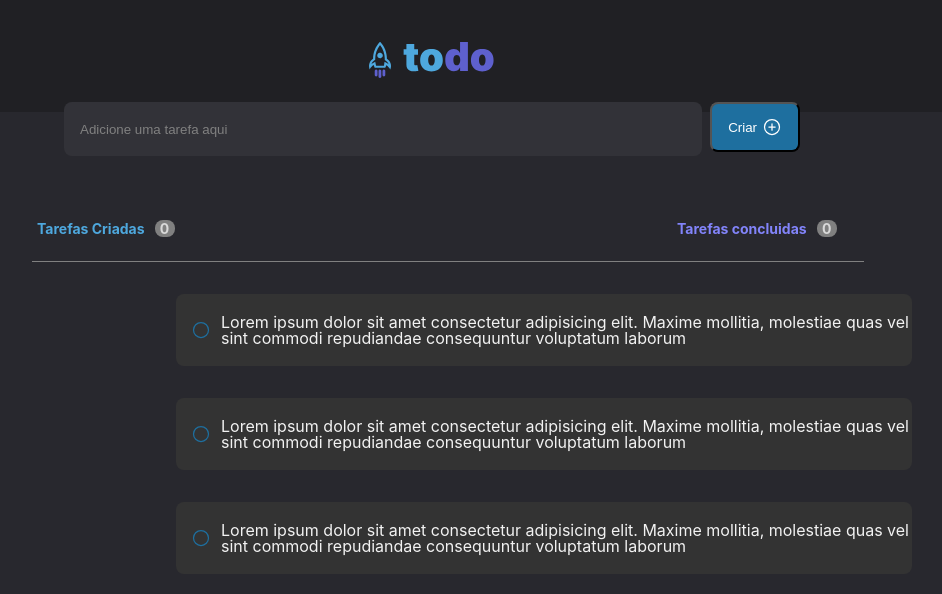
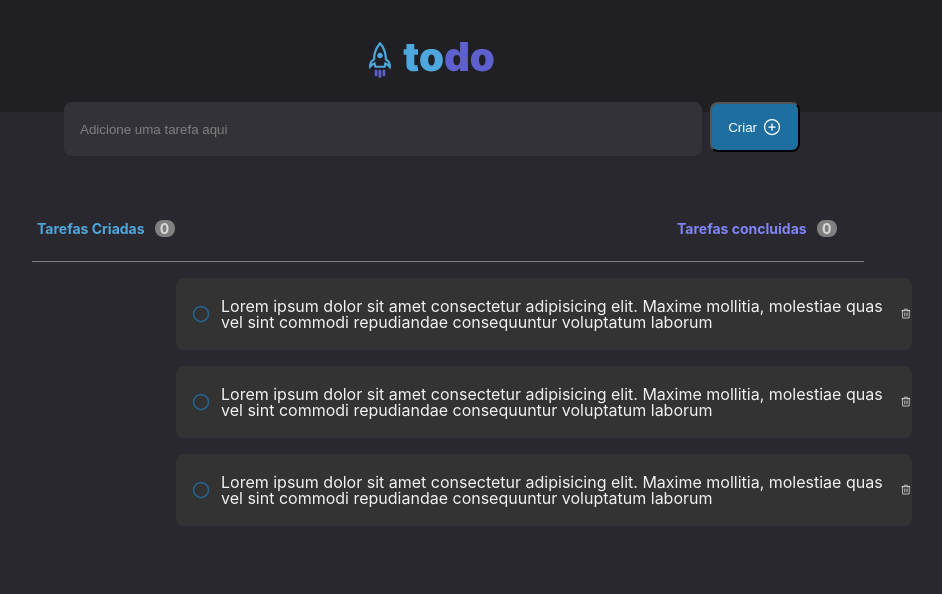
Before and after one commit to ReinaldoARamos/Todo_React, a React (Vite) app: page / in a window 1280 px wide. Shown: the top 594 px of the page, without its empty margins (208-1150 px from the left). Built offline with nearby package versions, Linux system fonts and the light colour scheme.

Commit message:
hora de criar as props e colocar o valor nos componentes

```diff
--- a/src/componentes/NewTask.jsx
+++ b/src/componentes/NewTask.jsx
@@ -1,18 +1,20 @@
 import styles from "../componentes/NewTask.module.css";
 
-import { Circle } from "phosphor-react";
+import { Circle, Trash} from "phosphor-react";
 export function NewTask() {
   return (
     <div>
       <div className={styles.Task}>
-      <span><Circle className={styles.circle} size={20} /></span>
-        <span >
-
-
-            Lorem ipsum dolor sit amet consectetur adipisicing elit. Maxime
+        <span>
+          <Circle className={styles.circle} size={20} />
+        </span>
+        <span>
+          Lorem ipsum dolor sit amet consectetur adipisicing elit. Maxime
           mollitia, molestiae quas vel sint commodi repudiandae consequuntur
           voluptatum laborum
+
         </span>
+        <Trash size={20} />
       </div>
     </div>
   );
--- a/src/componentes/NewTask.module.css
+++ b/src/componentes/NewTask.module.css
@@ -17,7 +17,7 @@
   align-items: center;
   padding-left: 15px;
   margin-bottom: 1rem;
-  margin-top: 2rem;
+  margin-top: 1rem;
   margin-left: 24rem;
   font-family: "Inter";
   font-style: normal;
@@ -35,5 +35,9 @@
   cursor: pointer;
   display: flex;
   flex-direction: row;
+transition: 0.2s;
+}
 
+.circle:hover{
+  color: #5E60CE;
 }
```
